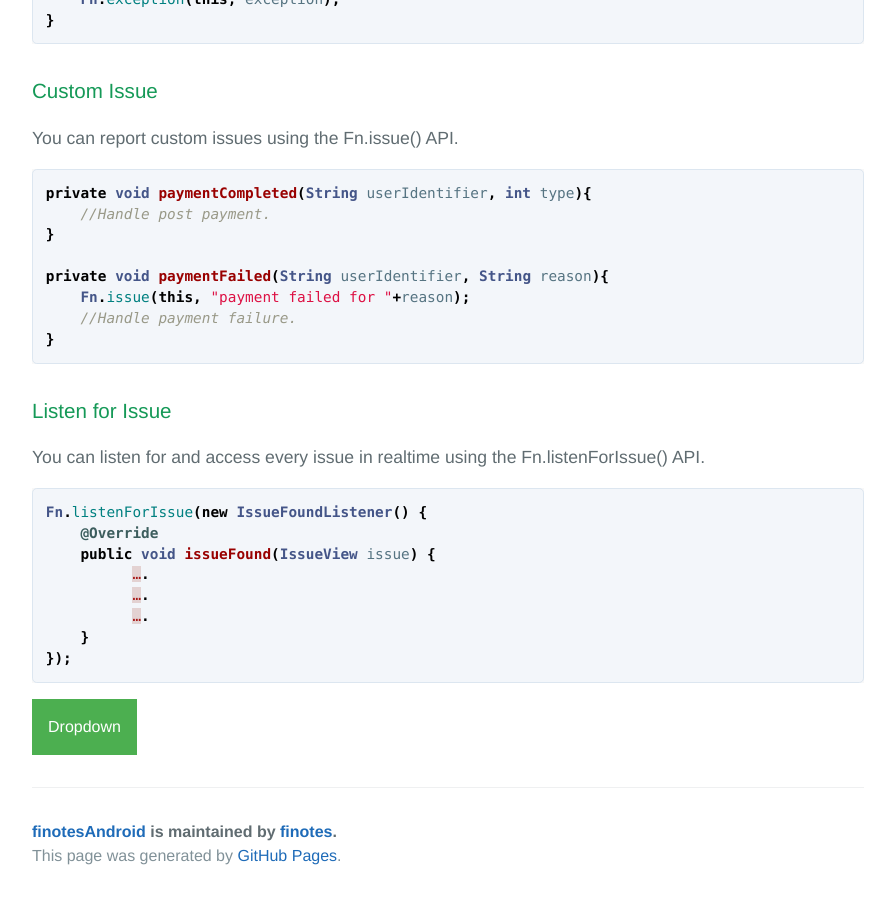
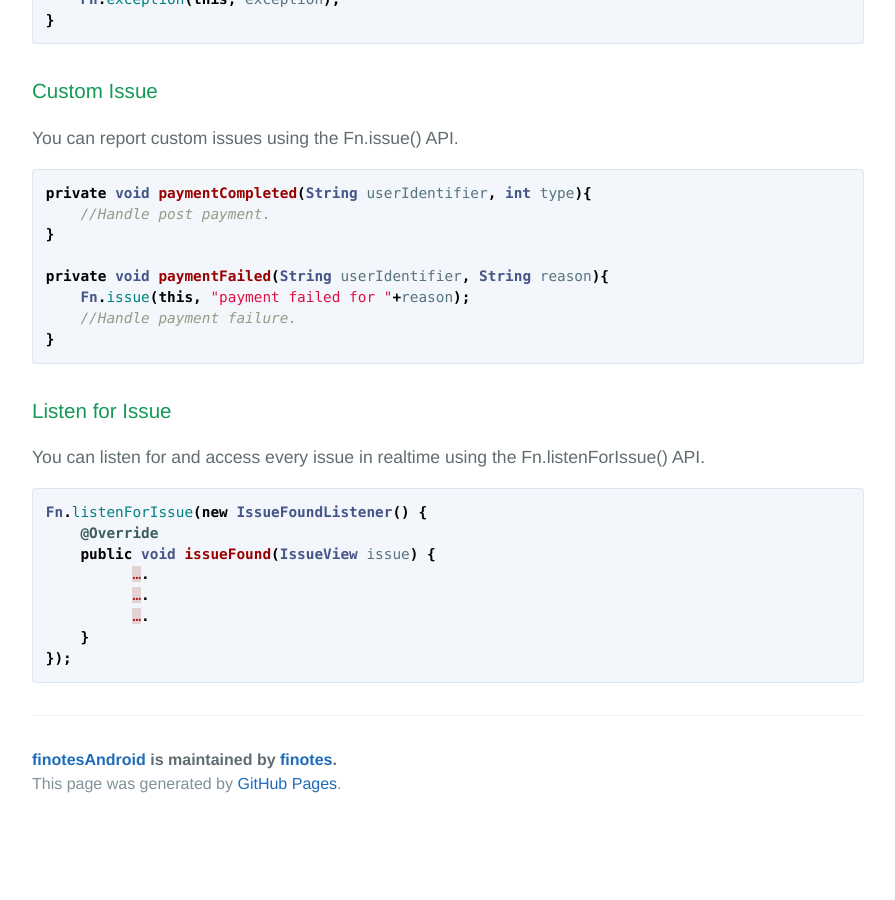
Before and after one commit to finotes/finotes.github.io, a Jekyll site: the page built from _posts/2018-01-19-android-java-docs.md, in a window 1280 px wide and 900 px high, scrolled down 12130 px. Shown: the whole window, without its empty margins (192-1087 px from the left). Built offline with Jekyll 4.4.1, drawn with Linux system fonts in a browser that asks for light colours; some web fonts are replaced; after the commit the page ends 12958 px from its top, so only the background shows below that.

Commit message:
Update post.html

```diff
--- a/_layouts/post.html
+++ b/_layouts/post.html
@@ -4,11 +4,3 @@ layout: default
 <div class="post">
   {{ content }}
 </div>
- <div class="dropdown">
-  <button class="dropbtn">Dropdown</button>
-  <div class="dropdown-content">
-    <a href="#">Link 1</a>
-    <a href="#">Link 2</a>
-    <a href="#">Link 3</a>
-  </div>
-</div>
```
